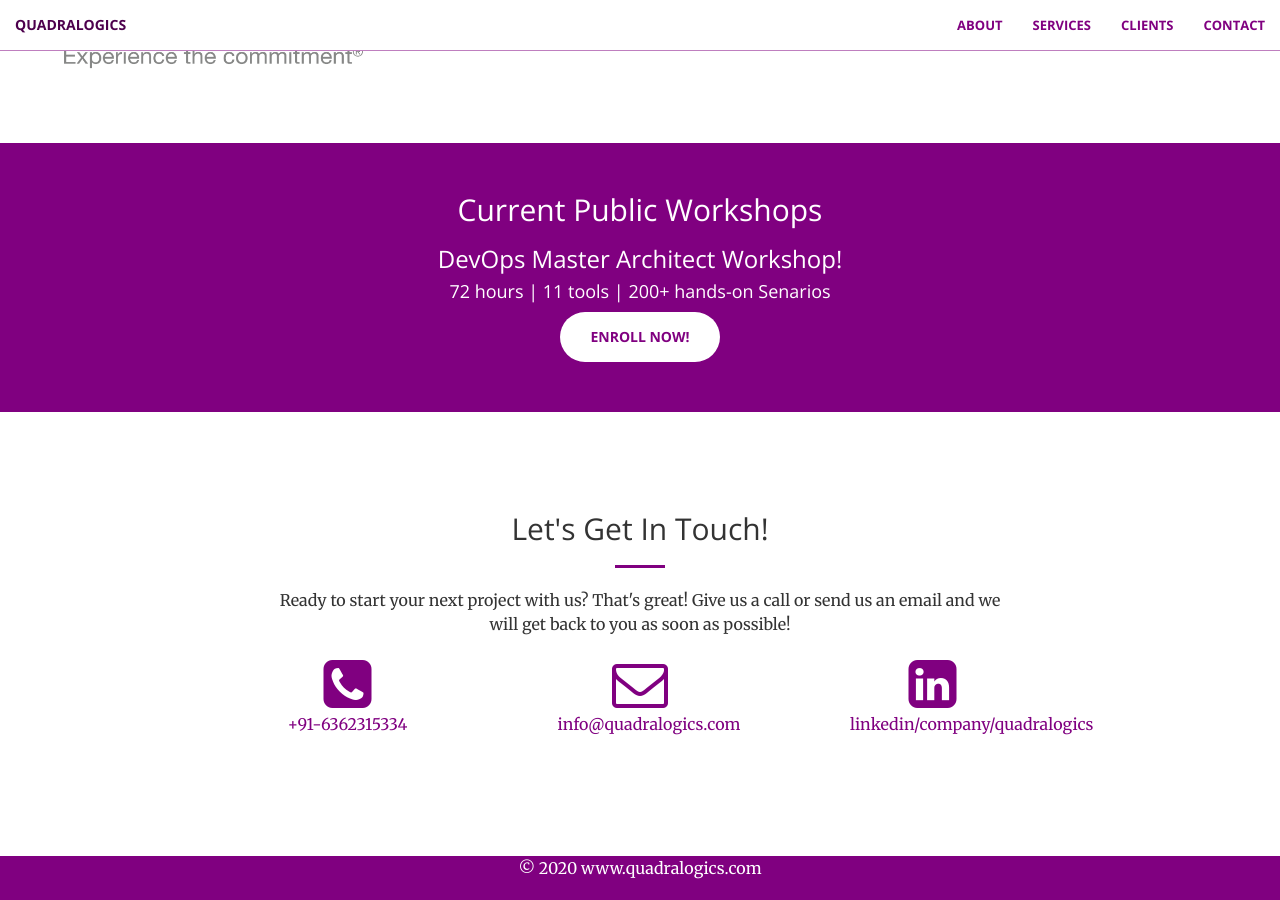
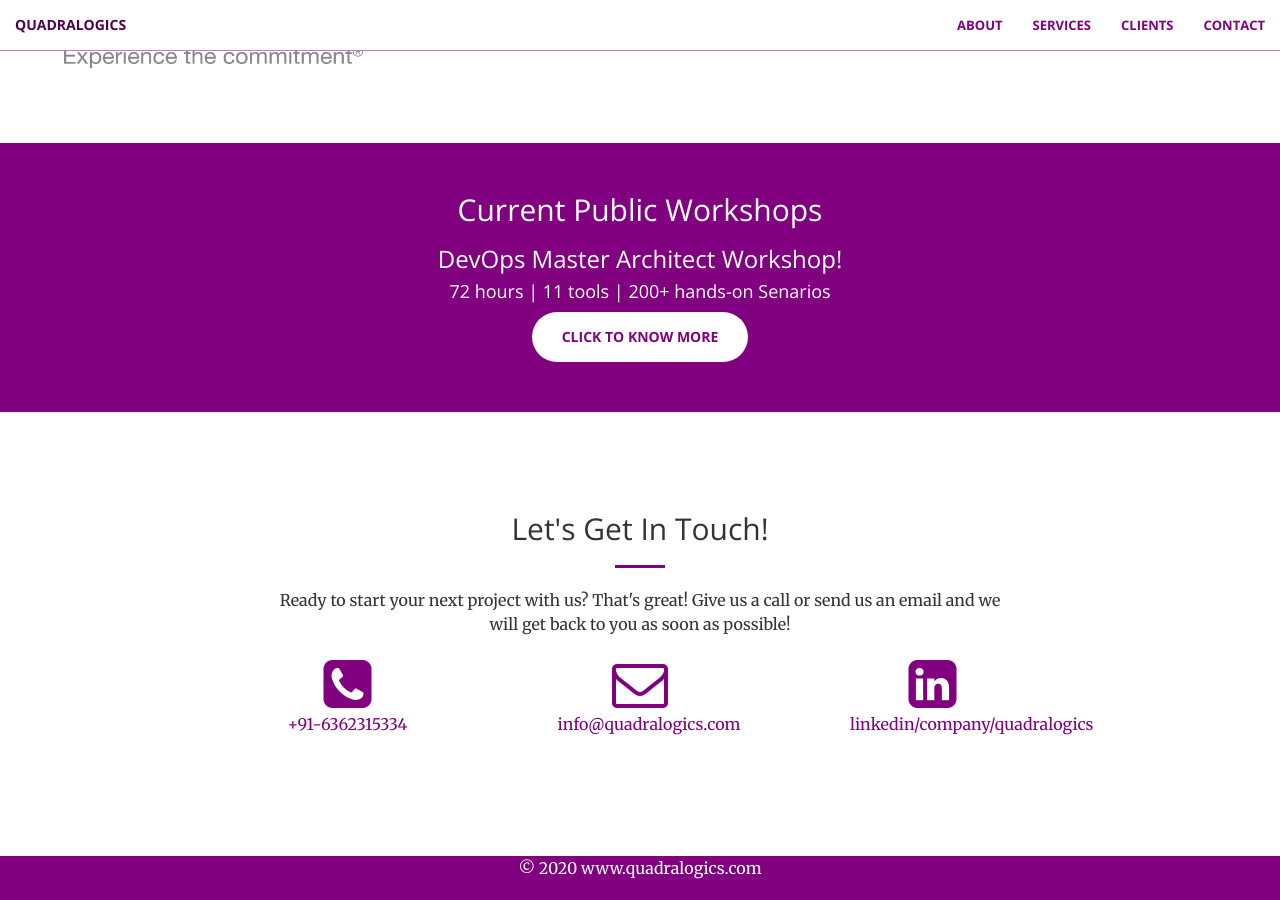
Before and after one commit to QuadraLogics/QuadraLogics.github.io, a Jekyll site: the page built from index.html, in a window 1280 px wide and 900 px high, scrolled down 2374 px. Built offline with Jekyll 4.4.1, drawn with Linux system fonts in a browser that asks for light colours.

Commit message:
fixed issue with link for DMW

```diff
--- a/_config.yml
+++ b/_config.yml
@@ -37,7 +37,7 @@
 RHead1: Current Public Workshops
 RHead2: DevOps Master Architect Workshop!
 RHead3: 72 hours | 11 tools | 200+ hands-on Senarios
-RCTA:  Enroll Now!
+RCTA:  Click to know more
 
 ph_number: +91-6362315334
 github_username: linkedin/company/quadralogics
--- a/_includes/aside.html
+++ b/_includes/aside.html
@@ -4,7 +4,7 @@
               <h2>{{site.RHead1}}</h2>
               <h3>{{site.RHead2}}</h3>
               <h4>{{site.RHead3}}</h4>
-              <a href="http://devopsmaster.in/" class="btn btn-default btn-xl wow tada">{{site.RCTA}}</a>
+              <a href="https://devopsmasterclass.github.io/" class="btn btn-default btn-xl wow tada">{{site.RCTA}}</a>
           </div>
       </div>
   </aside>
```
